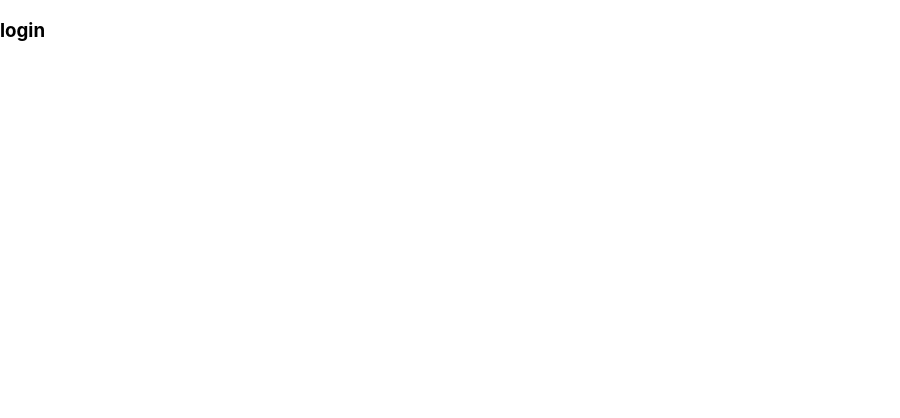
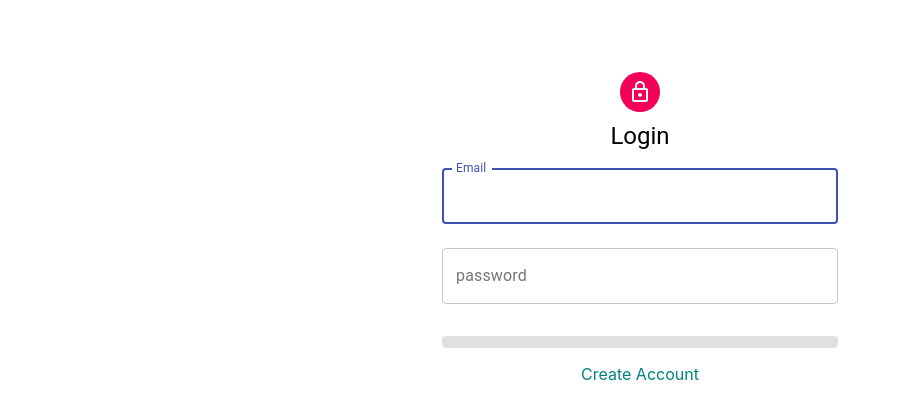
Before and after one commit to masutaro99/react_sns_front, a React (Create React App) app in the folder sns_react/: page / in a window 1280 px wide. Shown: the top 418 px of the page, without its empty margins (0-900 px from the left). Built offline with nearby package versions, Linux system fonts and the light colour scheme.

Commit message:
add: create login and create user form using material ui

```diff
--- a/sns_react/src/components/Login.js
+++ b/sns_react/src/components/Login.js
@@ -16,7 +16,6 @@ import {
   INPUT_EDIT,
   TOGGLE_MODE,
 } from "./actionTypes";
-import { Input } from "@material-ui/core";
 
 const useStyles = makeStyles((theme) => ({
   paper: {
@@ -104,14 +103,175 @@ const loginReducer = (state, action) => {
   }
 };
 
-const Login = () => {
+const Login = (props) => {
   const classes = useStyles();
   const [state, dispatch] = useReducer(loginReducer, initialState);
+
+  const inputChangedLog = () => (event) => {
+    const cred = state.credentialsLog;
+    cred[event.target.name] = event.target.value;
+    dispatch({
+      type: INPUT_EDIT,
+      inputName: "state.creditialLog",
+      payload: cred,
+    });
+  };
+
+  const inputChangedReg = () => (event) => {
+    const cred = state.credentialsReg;
+    cred[event.target.name] = event.target.value;
+    dispatch({
+      type: INPUT_EDIT,
+      inputName: "state.creditialReg",
+      payload: cred,
+    });
+  };
+
+  const login = async (event) => {
+    event.preventDefault();
+    if (state.isLogView) {
+      try {
+        dispatch({ type: START_FETCH });
+        console.log(state.credentialsLog);
+        // const res = await axios.post(
+        //   "http://127.0.0.0.0:3000/login",
+        //   state.credentialsLog,
+        //   {
+        //     headers: { "Content-Type": "application/json" },
+        //   }
+        // );
+        // props.cookies.set("current-token", res.data.token);
+        // res.data.token
+        //   ? (window.location.href = "/profiles")
+        //   : (window.location.href = "/");
+        dispatch({ type: FETCH_SUCCESS });
+      } catch {
+        dispatch({ type: ERROR_CATCHED });
+      }
+    } else {
+      try {
+        dispatch({ type: START_FETCH });
+        // await axios.post(
+        //   "http://localhost:3000/v1/users/",
+        //   state.credentialsReg,
+        //   {
+        //     headers: { "Content-Type": "application/json" },
+        //   }
+        // );
+        console.log(state.credentialsReg);
+        dispatch({ type: FETCH_SUCCESS });
+        dispatch({ type: TOGGLE_MODE });
+      } catch {
+        dispatch({ type: ERROR_CATCHED });
+      }
+    }
+  };
+
+  const toggleView = () => {
+    dispatch({ type: TOGGLE_MODE });
+  };
+
   return (
-    <div>
-      <h3>login</h3>
-    </div>
+    <Container maxWidth="xs">
+      <form onSubmit={login}>
+        <div className={classes.paper}>
+          {state.isLoading && <CircularProgress />}
+          <Avatar className={classes.avatar}>
+            <LockOutlinedIcon />
+          </Avatar>
+          <Typography variant="h5">
+            {state.isLoginView ? "Login" : "Register"}
+          </Typography>
+          {state.isLoginView ? (
+            <TextField
+              variant="outlined"
+              margin="normal"
+              fullWidth
+              label="Email"
+              value={state.credentialsLog.email}
+              onChange={inputChangedLog()}
+              autoFocus
+            />
+          ) : (
+            <TextField
+              variant="outlined"
+              margin="normal"
+              fullWidth
+              label="Email"
+              value={state.credentialsLog.email}
+              onChange={inputChangedReg()}
+              autoFocus
+            />
+          )}
+          {state.isLoginView ? (
+            <TextField
+              variant="outlined"
+              margin="normal"
+              fullWidth
+              label="password"
+              type="password"
+              value={state.credentialsLog.password}
+              onChange={inputChangedLog()}
+            />
+          ) : (
+            <TextField
+              variant="outlined"
+              margin="normal"
+              fullWidth
+              label="password"
+              type="password"
+              value={state.credentialsLog.password}
+              onChange={inputChangedReg()}
+            />
+          )}
+          <span className={classes.spanError}>{state.error}</span>
+          {state.isLoginView ? (
+            !state.credentialsLog.password || !state.credentialsLog.username ? (
+              <Button
+                className={classes.submit}
+                type="submit"
+                fullWidth
+                disabled
+                variant="contained"
+                color="primary"
+              ></Button>
+            ) : (
+              <Button
+                className={classes.submit}
+                type="submit"
+                fullWidth
+                disabled
+                variant="contained"
+                color="primary"
+              ></Button>
+            )
+          ) : !state.credentialsLog.password ||
+            !state.credentialsLog.username ? (
+            <Button
+              className={classes.submit}
+              type="submit"
+              fullWidth
+              disabled
+              variant="contained"
+              color="primary"
+            ></Button>
+          ) : (
+            <Button
+              className={classes.submit}
+              type="submit"
+              fullWidth
+              disabled
+              variant="contained"
+              color="primary"
+            ></Button>
+          )}
+          <span onClick={() => toggleView()} className={classes.span}>
+            {state.isLoginView ? "Create Account" : "Back to lobin ?"}
+          </span>
+        </div>
+      </form>
+    </Container>
   );
 };
 
-export default Login;
+export default withCookies(Login);
```
